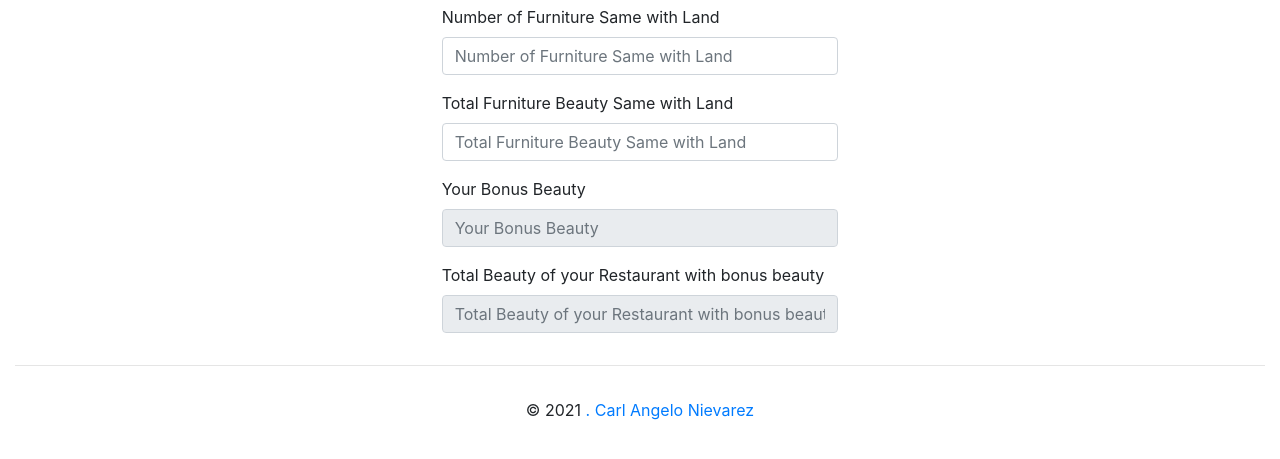
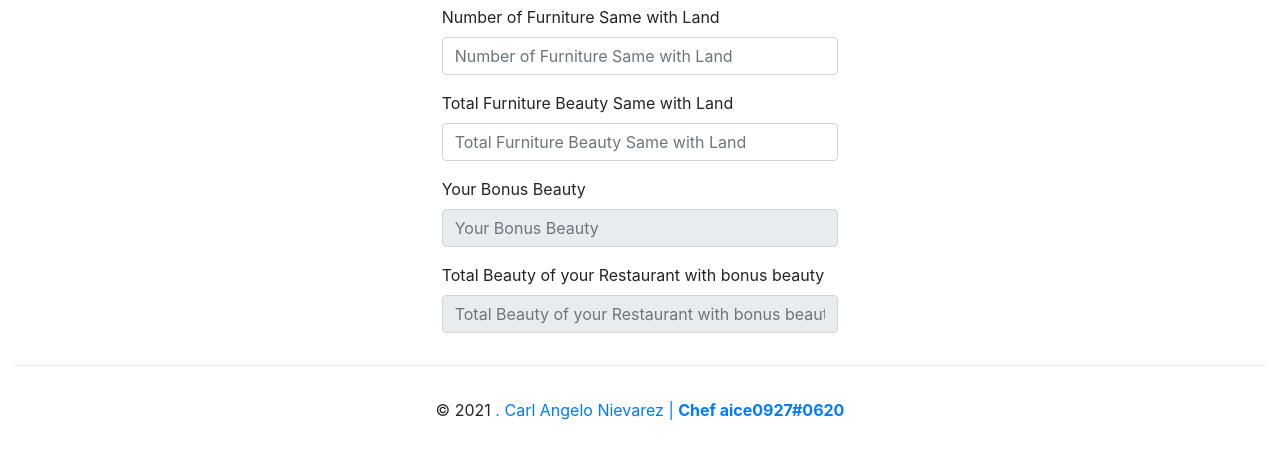
Before and after one commit to aice09/dinetogether_calc, a website: page beauty.html in a window 1280 px wide. Shown: the part 203-662 px from the top of the page. Drawn offline with nearby package versions, Linux system fonts and the light colour scheme.

Commit message:
Add discord name in footer

```diff
--- a/beauty.html
+++ b/beauty.html
@@ -134,7 +134,7 @@
         <!--Copyright-->
     <div class="footer-copyright py-3 text-center">
         <div class="container-fluid">
-            &copy;  2021 <a href="https://github.com/aice09">. Carl Angelo Nievarez </a>
+            &copy;  2021 <a href="https://github.com/aice09">. Carl Angelo Nievarez | <b>Chef aice0927#0620</b> </a>
         </div>
     </div>
 
```
Also changed, not shown: index.html (+1 -1 lines), tip.html (+1 -1 lines).
